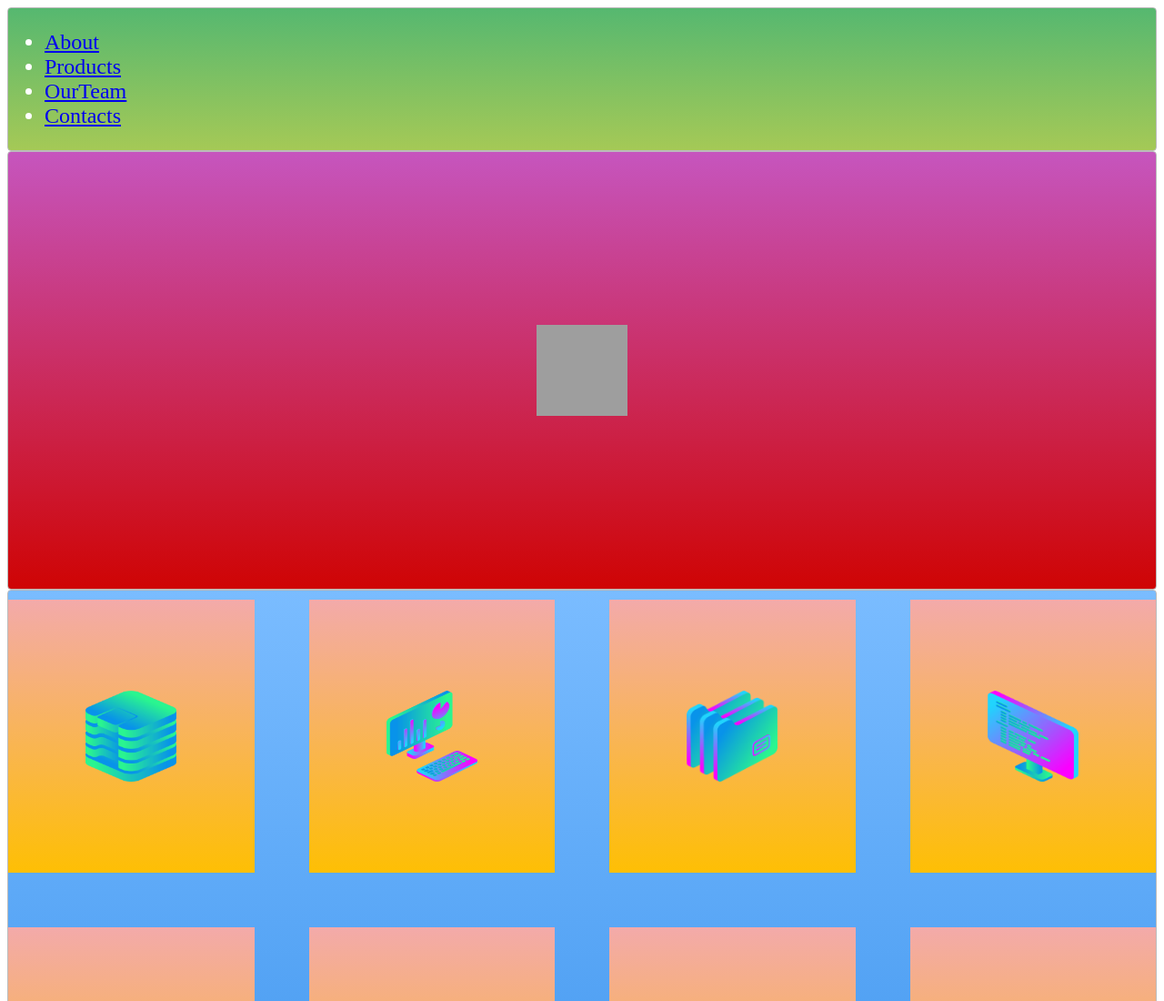
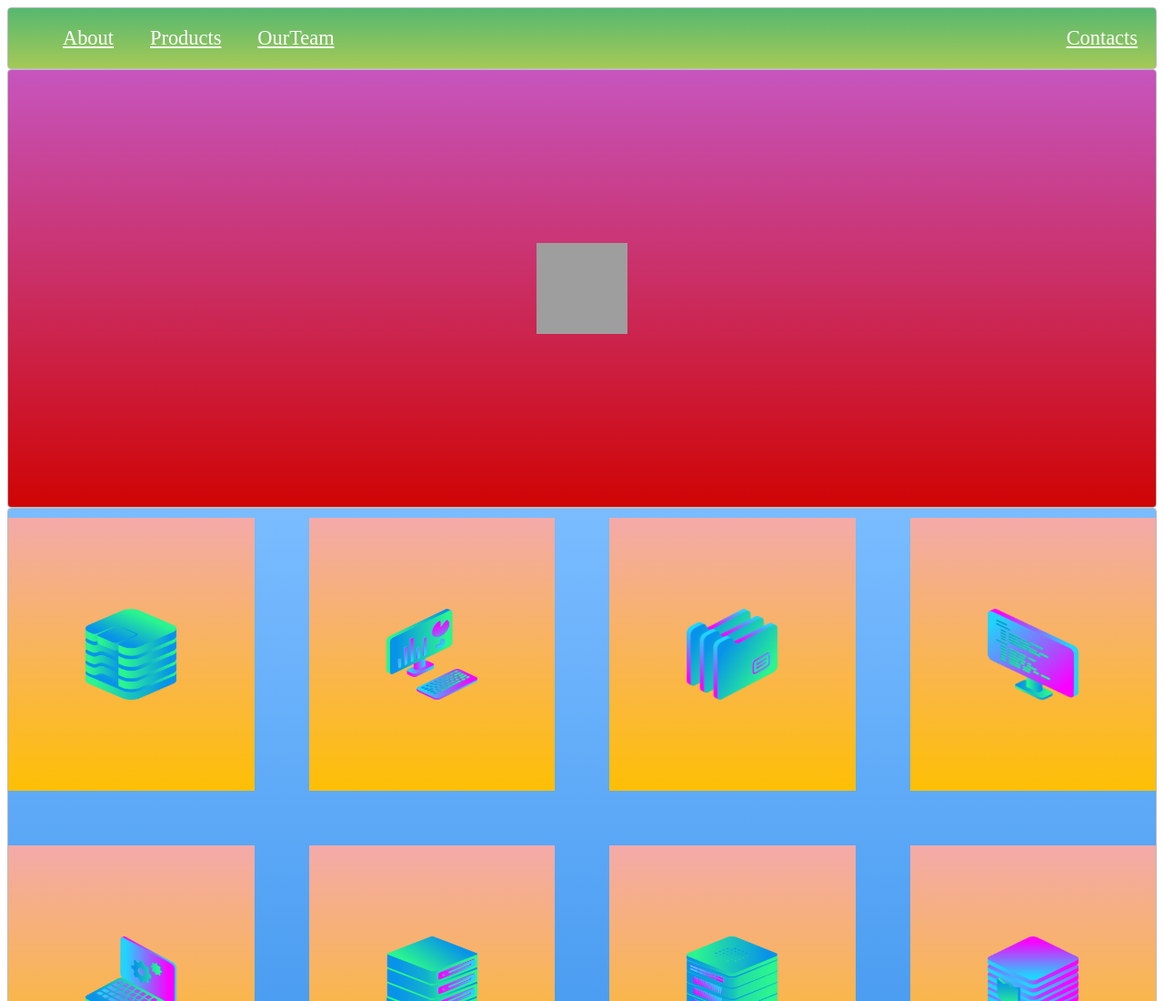
Before and after one commit to ADNOR-INDIA/task, a plain HTML site: page index.html in a window 1280 px wide. Shown: the top 1100 px of the page at 91% size. Drawn offline with Linux system fonts and the light colour scheme; grey boxes are pictures that could not be loaded.

Commit message:
Add files via upload

```diff
--- a/style.css
+++ b/style.css
@@ -23,10 +23,7 @@
  *  Green Background
  **********************************************************************/
 .green{
-    display: grid;
-    grid-template-rows:repeat(auto-fill, minmax(550px, 2fr)) ;
-    word-spacing: 30px;
-    font-size: 1.5em;
+
     background: #56B870; /* Old browsers */
     background: -webkit-gradient(linear, left top, left bottom, color-stop(0%,#56B870), color-stop(100%,#a5c956)); /* Chrome,Safari4+ */
     background: -webkit-linear-gradient(top, #56B870 0%,#a5c956 100%); /* Chrome10+,Safari5.1+ */
@@ -91,5 +88,19 @@ img{
     box-shadow:rgba(0,0,0,0.8) 0px 5px 15px, inset rgba(0,0,0,0.15) 0px -10px 20px;
 }
 
-.contacts, .green{
-    display: inline-block;
+ .main-nav{
+     display: flex;
+     font-size: 0.7em;
+     list-style: none;
+     margin:0;
+
+ }
+ li{
+     padding: 20px;
+ }
+ .end{
+     margin-left: auto;
+ }
+ a{
+     color: white;
+ }
```
